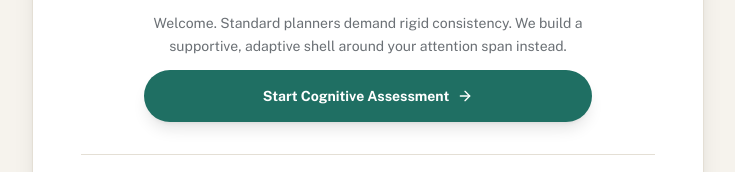
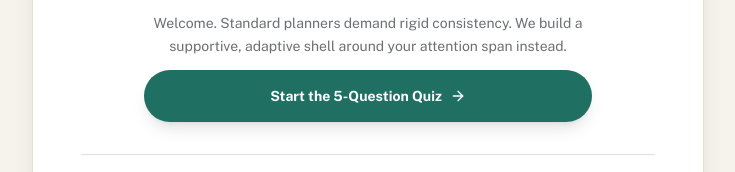
Before and after one commit to madnessgate44-debug/ADHD-, a React (Vite) app: page / in a window 1280 px wide. Shown: the part 217-389 px from the top of the page, without its empty margins (272-1007 px from the left). Built offline with nearby package versions, Linux system fonts and the light colour scheme.

Commit message:
fix(onboarding): align quiz labels with non-diagnostic framing

```diff
--- a/src/App.tsx
+++ b/src/App.tsx
@@ -3138,7 +3138,7 @@ export default function App() {
                     onClick={() => setOnboardingStep('quiz')}
                     className="w-full max-w-md mx-auto bg-[#1F6F63] hover:bg-[#153F38] text-white py-4 rounded-full font-bold shadow-lg flex items-center justify-center gap-2 group transition-all text-sm"
                   >
-                    Start Cognitive Assessment
+                    Start the 5-Question Quiz
                     <ArrowRight className="w-4 h-4 group-hover:translate-x-1 transition-transform" />
                   </button>
                 </div>
@@ -3200,15 +3200,15 @@ export default function App() {
                   onClick={() => setOnboardingStep('quiz')}
                   className="w-full bg-[#1F6F63] hover:bg-[#153F38] text-white py-4 rounded-full font-bold shadow-lg flex items-center justify-center gap-2 group transition-all text-sm"
                 >
-                  Start Cognitive Assessment
+                  Start the 5-Question Quiz
                   <ArrowRight className="w-4 h-4 group-hover:translate-x-1 transition-transform" />
                 </button>
               </div>
             ) : (
               <div className="space-y-8 animate-fadeIn">
                 <div className="text-center space-y-1">
-                  <span className="text-[10px] uppercase tracking-wider font-bold text-[#1F6F63] bg-[#1F6F63]/10 px-3 py-1 rounded-full">Assessment</span>
-                  <h2 className="text-3xl font-fraunces font-medium text-[#153F38]">Cognitive Profile Quiz</h2>
+                  <span className="text-[10px] uppercase tracking-wider font-bold text-[#1F6F63] bg-[#1F6F63]/10 px-3 py-1 rounded-full">Quiz</span>
+                  <h2 className="text-3xl font-fraunces font-medium text-[#153F38]">Daily Friction Quiz</h2>
                   <p className="text-xs text-[#6B7075]">We tailor the interface triggers based on your executive function needs.</p>
                 </div>
 
```
